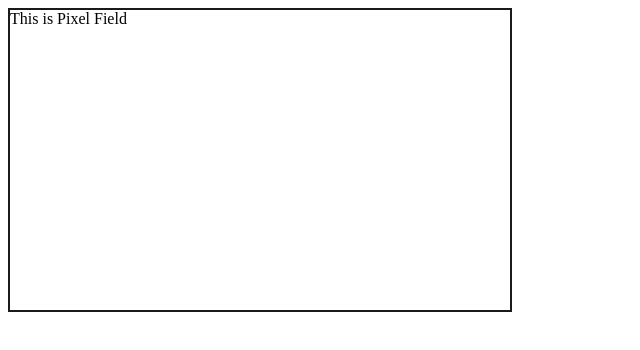
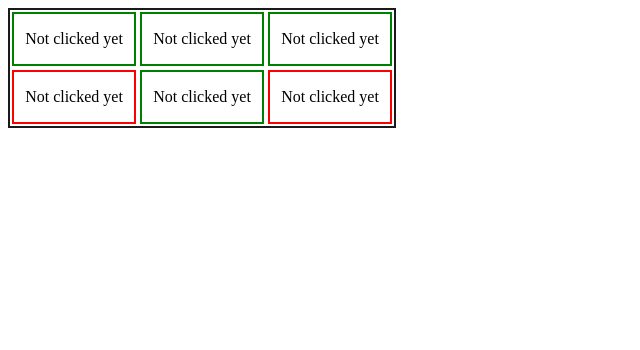
Before and after one commit to sLokhin/otus-repo-react, a React app: page / in a window 1280 px wide. Shown: the top 350 px of the page, without its empty margins (0-640 px from the left). Built offline with nearby package versions, Linux system fonts and the light colour scheme.

Commit message:
add Pixel component

```diff
--- /dev/null
+++ b/src/Pixel.tsx
@@ -0,0 +1,34 @@
+import React, { FC } from "react";
+
+interface IPixel {
+  filled?: string;
+  x?: number;
+  y?: number;
+  clicked?: boolean;
+}
+
+export const Pixel: FC<IPixel> = ({
+  filled = "0",
+  x = 0,
+  y = 0,
+  clicked = false,
+}) => {
+  return (
+    <span
+      className="pixel"
+      style={{
+        display: "inline-flex",
+        justifyContent: "center",
+        alignItems: "center",
+        width: "120px",
+        height: "50px",
+        border: "2px solid",
+        borderColor: `${filled === "1" ? "green" : "red"}`,
+        margin: "2px 2px",
+        textAlign: "center",
+      }}
+    >
+      {clicked ? `coords: ${x}-${y}` : "Not clicked yet"}
+    </span>
+  );
+};
--- a/src/PixelField.tsx
+++ b/src/PixelField.tsx
@@ -1,11 +1,24 @@
 import React, { FC } from "react";
+import { Pixel } from "./Pixel";
 
-interface PixelFieldProps {
+interface IPixelFieldProps {
   pixelMass: string[][];
   clickCounter?: number;
-  onClick: () => void;
 }
 
-export const PixelField: FC<PixelFieldProps> = ({ pixelMass, clickCounter = 0, onClick }) => (
-  <div className="pixel-field" style={{width: '500px', height: '300px', border : '2px solid #1a1a1a'}}>This is Pixel Field</div>
+export const PixelField: FC<IPixelFieldProps> = ({
+  pixelMass,
+  clickCounter = 0,
+}) => (
+  <div
+    className="pixel-field"
+    style={{ display: "inline-block", border: "2px solid #1a1a1a" }}
+  >
+    {pixelMass.map((row, y) => [
+      ...row.map((filled: string, x) => {
+        return <Pixel key={`${x}-${y}`} filled={filled} x={x} y={y} />;
+      }),
+      y !== row.length - 1 ? <br key={y} /> : null,
+    ])}
+  </div>
 );
--- a/src/index.tsx
+++ b/src/index.tsx
@@ -3,4 +3,12 @@ import { render } from "react-dom";
 
 import { PixelField } from "./PixelField";
 
-render(<PixelField pixelMass = {[["1", "1", "1"],["0", "1", "0"]]} onClick={() => {console.log("This is click")}} />, document.getElementById("root"));
+render(
+  <PixelField
+    pixelMass={[
+      ["1", "1", "1"],
+      ["0", "1", "0"],
+    ]}
+  />,
+  document.getElementById("root")
+);
```
